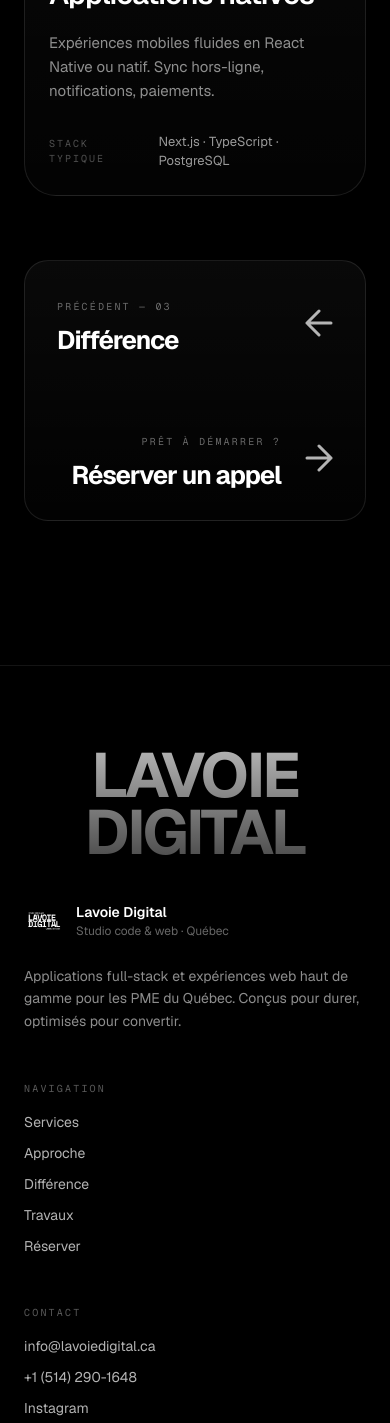
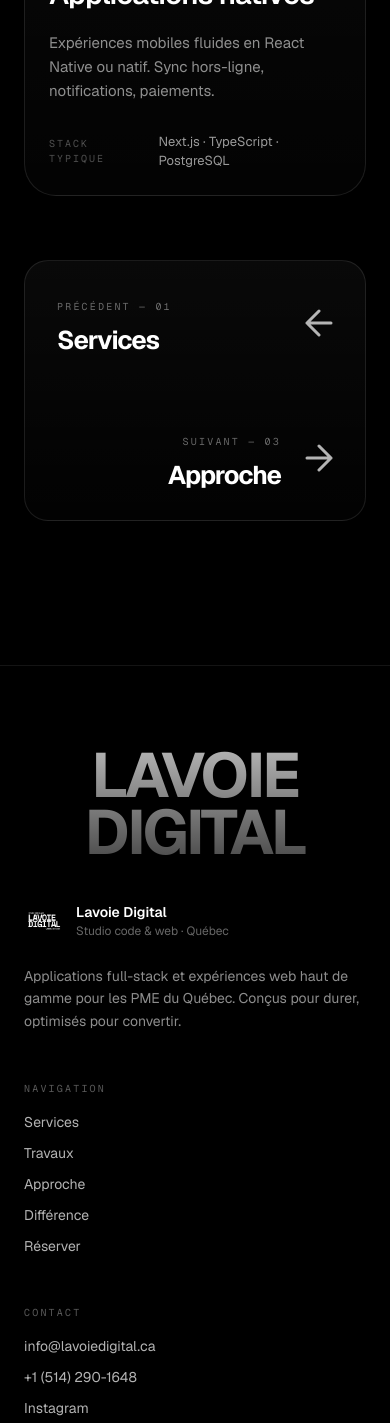
Before and after one commit to xavierlavoie-bit/LavoieDigital, a Next.js app: page /travaux in a window 390 px wide. Shown: the part 1799-3222 px from the top of the page. Built offline with nearby package versions, Linux system fonts and the light colour scheme.

Commit message:
"amelioration"

```diff
--- a/app/_components/ExplorePanels.tsx
+++ b/app/_components/ExplorePanels.tsx
@@ -37,6 +37,15 @@
   },
   {
     num: "02",
+    href: "/travaux",
+    title: "Travaux",
+    tagline: "Des projets pensés pour durer.",
+    bullets: ["Plateformes B2B", "Sites haut de gamme", "Apps mobiles"],
+    Visual: DeviceVisual,
+    Icon: TravauxIcon,
+  },
+  {
+    num: "03",
     href: "/approche",
     title: "Approche",
     tagline: "Un processus clair, des résultats prévisibles.",
@@ -45,7 +54,7 @@
     Icon: ApprocheIcon,
   },
   {
-    num: "03",
+    num: "04",
     href: "/difference",
     title: "Différence",
     tagline: "Ce qu'on apporte que les autres n'apportent pas.",
@@ -56,15 +65,6 @@
     ],
     Visual: SparkVisual,
     Icon: DifferenceIcon,
-  },
-  {
-    num: "04",
-    href: "/travaux",
-    title: "Travaux",
-    tagline: "Des projets pensés pour durer.",
-    bullets: ["Plateformes B2B", "Sites haut de gamme", "Apps mobiles"],
-    Visual: DeviceVisual,
-    Icon: TravauxIcon,
   },
 ];
 
--- a/app/_components/Footer.tsx
+++ b/app/_components/Footer.tsx
@@ -53,9 +53,9 @@
           </p>
           <ul className="mt-4 space-y-2.5 text-[14px]">
             <li><a href="/services" className="link-underline text-white/70 hover:text-white">Services</a></li>
+            <li><a href="/travaux" className="link-underline text-white/70 hover:text-white">Travaux</a></li>
             <li><a href="/approche" className="link-underline text-white/70 hover:text-white">Approche</a></li>
             <li><a href="/difference" className="link-underline text-white/70 hover:text-white">Différence</a></li>
-            <li><a href="/travaux" className="link-underline text-white/70 hover:text-white">Travaux</a></li>
             <li><a href="/booking" className="link-underline text-white/70 hover:text-white">Réserver</a></li>
           </ul>
         </div>
--- a/app/_components/Nav.tsx
+++ b/app/_components/Nav.tsx
@@ -8,9 +8,9 @@
 
 const LINKS = [
   { href: "/services", label: "Services" },
+  { href: "/travaux", label: "Travaux" },
   { href: "/approche", label: "Approche" },
   { href: "/difference", label: "Différence" },
-  { href: "/travaux", label: "Travaux" },
 ];
 
 export default function Nav() {
--- a/app/approche/page.tsx
+++ b/app/approche/page.tsx
@@ -35,11 +35,11 @@
       <div className="h-24" />
       <Process />
       <PageNav
-        prev={{ href: "/services", label: "Services", eyebrow: "Précédent — 01" }}
+        prev={{ href: "/travaux", label: "Travaux", eyebrow: "Précédent — 02" }}
         next={{
           href: "/difference",
           label: "Différence",
-          eyebrow: "Suivant — 03",
+          eyebrow: "Suivant — 04",
         }}
       />
     </>
--- a/app/booking/page.tsx
+++ b/app/booking/page.tsx
@@ -35,7 +35,7 @@
       <div className="h-24" />
       <Booking />
       <PageNav
-        prev={{ href: "/travaux", label: "Travaux", eyebrow: "Retour — 04" }}
+        prev={{ href: "/difference", label: "Différence", eyebrow: "Retour — 04" }}
         next={{ href: "/", label: "Accueil", eyebrow: "Revenir au début" }}
       />
     </>
--- a/app/difference/page.tsx
+++ b/app/difference/page.tsx
@@ -39,9 +39,13 @@
         prev={{
           href: "/approche",
           label: "Approche",
-          eyebrow: "Précédent — 02",
+          eyebrow: "Précédent — 03",
         }}
-        next={{ href: "/travaux", label: "Travaux", eyebrow: "Suivant — 04" }}
+        next={{
+          href: "/booking",
+          label: "Réserver un appel",
+          eyebrow: "Prêt à démarrer ?",
+        }}
       />
     </>
   );
--- a/app/page.tsx
+++ b/app/page.tsx
@@ -7,9 +7,12 @@
     <>
       <Hero />
       <ExplorePanels />
-      <PageNav
-        next={{ href: "/services", label: "Services", eyebrow: "Suivant — 01" }}
-      />
+      {/* Mobile only — desktop has the active-content area in ExplorePanels */}
+      <div className="md:hidden">
+        <PageNav
+          next={{ href: "/services", label: "Services", eyebrow: "Suivant — 01" }}
+        />
+      </div>
     </>
   );
 }
--- a/app/services/page.tsx
+++ b/app/services/page.tsx
@@ -38,7 +38,7 @@
       <Services />
       <PageNav
         prev={{ href: "/", label: "Accueil", eyebrow: "Retour" }}
-        next={{ href: "/approche", label: "Approche", eyebrow: "Suivant — 02" }}
+        next={{ href: "/travaux", label: "Travaux", eyebrow: "Suivant — 02" }}
       />
     </>
   );
--- a/app/travaux/page.tsx
+++ b/app/travaux/page.tsx
@@ -37,14 +37,14 @@
       <Work />
       <PageNav
         prev={{
-          href: "/difference",
-          label: "Différence",
-          eyebrow: "Précédent — 03",
+          href: "/services",
+          label: "Services",
+          eyebrow: "Précédent — 01",
         }}
         next={{
-          href: "/booking",
-          label: "Réserver un appel",
-          eyebrow: "Prêt à démarrer ?",
+          href: "/approche",
+          label: "Approche",
+          eyebrow: "Suivant — 03",
         }}
       />
     </>
```
Also changed, not shown: public/llms.txt.
